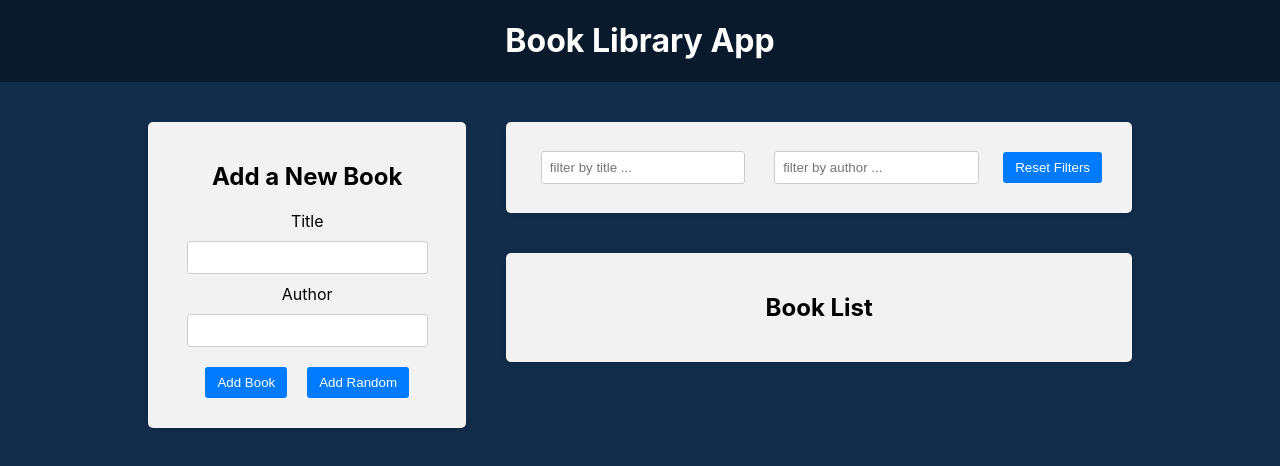
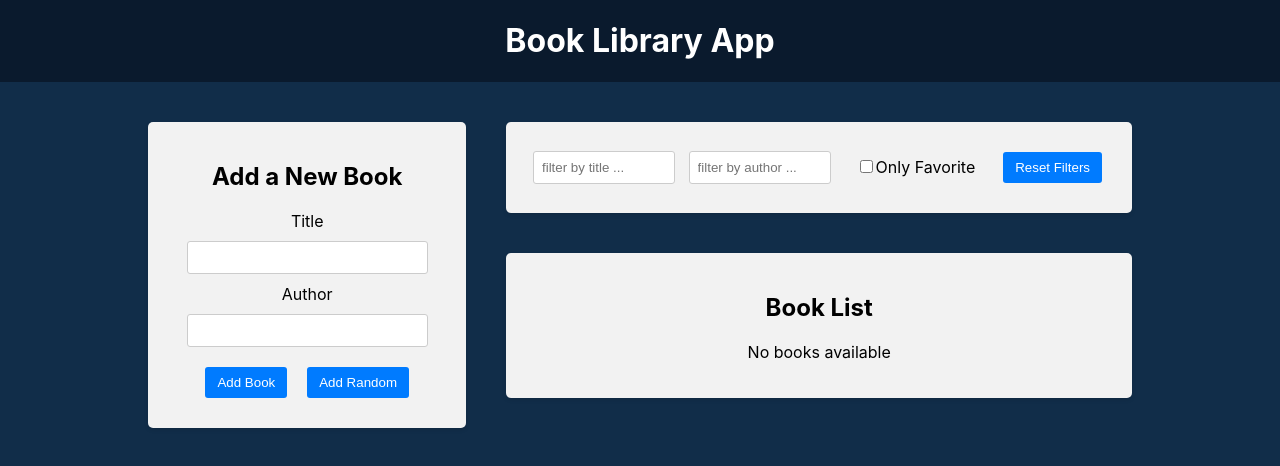
Before and after one commit to AnnaMakhno/Book-Library-App, a React (Create React App) app in the folder frontend/: page / in a window 1280 px wide. Shown: the top 466 px of the page. Built offline with nearby package versions, Linux system fonts and the light colour scheme.

Commit message:
modify filter

```diff
--- a/frontend/src/components/BookList/BookList.js
+++ b/frontend/src/components/BookList/BookList.js
@@ -4,6 +4,7 @@ import { deleteBook, toggleFavorite } from "../../redux/books/actionCreators";
 import {
     selectTitleFilter,
     selectAuthorFilter,
+    selectOnlyFavoriteFilter,
 } from "../../redux/slices/filterSlice";
 import "./BookList.css";
 
@@ -12,6 +13,7 @@ const BookList = () => {
     const dispatch = useDispatch();
     const titleFilter = useSelector(selectTitleFilter);
     const authorFilter = useSelector(selectAuthorFilter);
+    const onlyFavoriteFilter = useSelector(selectOnlyFavoriteFilter);
 
     const handleDeleteBook = (id) => {
         dispatch(deleteBook(id));
@@ -28,22 +30,44 @@ const BookList = () => {
         const matchesAuthor = book.author
             .toLowerCase()
             .includes(authorFilter.toLowerCase());
-        return matchesTitle && matchesAuthor;
+        const matchesFavorite = onlyFavoriteFilter ? book.isFavorite : true;
+        return matchesTitle && matchesAuthor && matchesFavorite;
     });
+
+    const highlightText = (text, filter) => {
+        if (!filter) return text;
+        const regex = new RegExp(`(${filter})`, "gi");
+        const parts = text.split(regex);
+        return parts.map((part, index) =>
+            regex.test(part) ? (
+                <span
+                    className="highlight"
+                    key={index}
+                >
+                    {part}
+                </span>
+            ) : (
+                part
+            ),
+        );
+    };
 
     return (
         <div className="app-block book-list">
             <h2>Book List</h2>
 
-            {books.lenght === 0 ? (
+            {filteredBook.length === 0 ? (
                 <p>No books available</p>
             ) : (
                 <ul>
                     {filteredBook.map((book, i) => (
                         <li key={book.id}>
                             <div className="book-info">
-                                {++i} {book.title} by{" "}
-                                <strong>{book.author}</strong>
+                                {++i} {highlightText(book.title, titleFilter)}{" "}
+                                by{" "}
+                                <strong>
+                                    {highlightText(book.author, authorFilter)}
+                                </strong>
                             </div>
                             <div className="book-actions">
                                 <span
--- a/frontend/src/components/Filter/Filter.js
+++ b/frontend/src/components/Filter/Filter.js
@@ -5,12 +5,19 @@ import {
     resetFilters,
     setAuthorFilter,
     selectAuthorFilter,
+    setOnlyFavoriteFilter,
+    selectOnlyFavoriteFilter,
 } from "../../redux/slices/filterSlice";
 import "./Filter.css";
 const Filter = () => {
     const dispatch = useDispatch();
     const titleFilter = useSelector(selectTitleFilter);
     const authorFilter = useSelector(selectAuthorFilter);
+    const onlyFavoriteFilter = useSelector(selectOnlyFavoriteFilter);
+
+    const handleOnlyFavoriteFilterChange = () => {
+        dispatch(setOnlyFavoriteFilter());
+    };
 
     const handleAuthorFilterChange = (e) => {
         dispatch(setAuthorFilter(e.target.value));
@@ -43,6 +50,16 @@ const Filter = () => {
                         onChange={handleAuthorFilterChange}
                     />
                 </div>
+                <div className="filter-group">
+                    <label>
+                        <input
+                            type="checkbox"
+                            checked={onlyFavoriteFilter}
+                            onChange={handleOnlyFavoriteFilterChange}
+                        />
+                        Only Favorite
+                    </label>
+                </div>
                 <button
                     type="button"
                     onClick={handleResetFilters}
--- a/frontend/src/redux/slices/filterSlice.js
+++ b/frontend/src/redux/slices/filterSlice.js
@@ -13,19 +13,27 @@ const filterSlice = createSlice({
         setTitleFilter: (state, action) => {
             state.title = action.payload;
         },
-        resetFilters: (state) => {
+        resetFilters: () => {
             return initialState;
         },
         setAuthorFilter: (state, action) => {
             state.author = action.payload;
         },
+        setOnlyFavoriteFilter: (state) => {
+            state.onlyFavorite = !state.onlyFavorite;
+        },
     },
 });
 
-export const { setTitleFilter, resetFilters, setAuthorFilter } =
-    filterSlice.actions;
+export const {
+    setTitleFilter,
+    resetFilters,
+    setAuthorFilter,
+    setOnlyFavoriteFilter,
+} = filterSlice.actions;
 
 export const selectTitleFilter = (state) => state.filter.title;
 export const selectAuthorFilter = (state) => state.filter.author;
+export const selectOnlyFavoriteFilter = (state) => state.filter.onlyFavorite;
 
 export default filterSlice.reducer;
```
